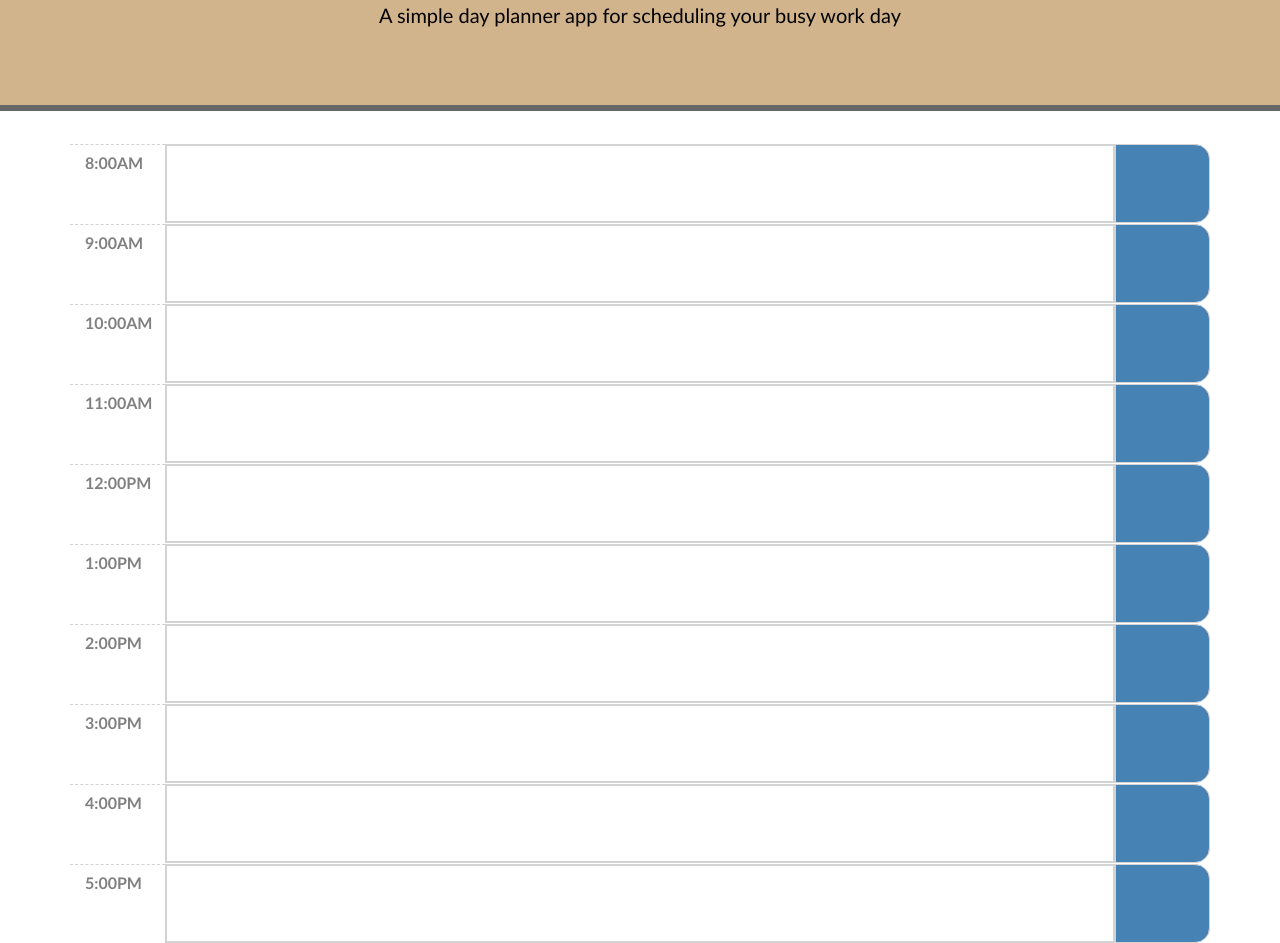
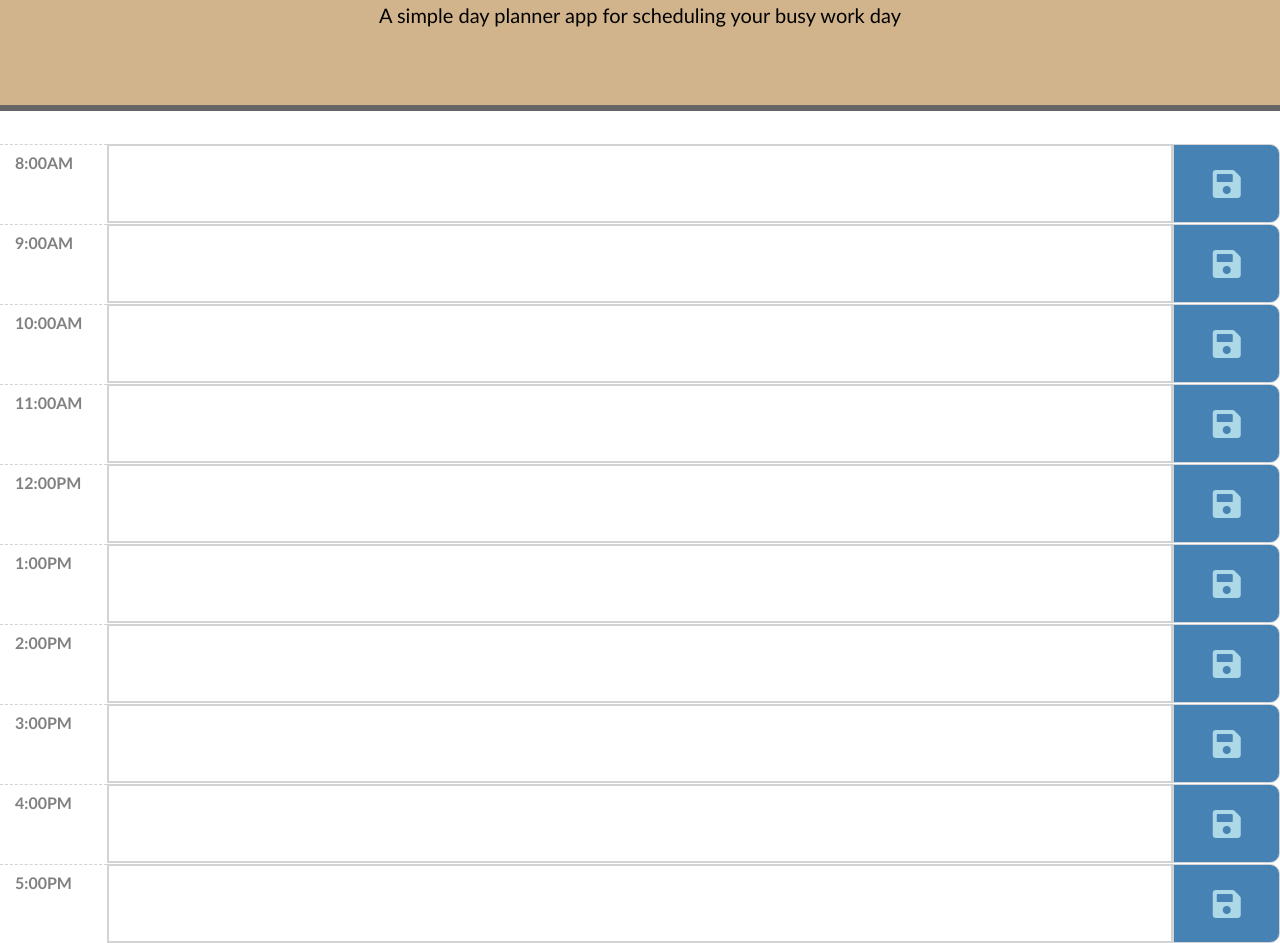
Before and after one commit to Michael-Bee/Busy_Day_Scheduler, a plain HTML site: page index.html in a window 1280 px wide. Shown: the part 153-1096 px from the top of the page. Drawn offline with nearby package versions, Linux system fonts and the light colour scheme.

Commit message:
fixed hover state for saved button

```diff
--- a/assets/css/style.css
+++ b/assets/css/style.css
@@ -62,13 +62,15 @@ textarea {
 
 .saveBtn {
   border: 1px solid lightgray;
-  border-top-right-radius: 15px;
-  border-bottom-right-radius: 15px;
+  border-top-right-radius: 10px;
+  border-bottom-right-radius: 10px;
   background-color: #4682B4;
-  color: white;
+  font-size: 2rem;
+  color: lightblue;
+  transition: all 0.3s ease-in-out
 }
 
-.saveBtn i:hover {
-  font-size: 20px;
-  transition: all 0.3s ease-in-out;
+.saveBtn:hover {
+  color: white;
+  background-color: #4663b4;
 }
--- a/index.html
+++ b/index.html
@@ -31,66 +31,66 @@
       <p id="currentDay" class="lead"></p>
     </header>
 
-    <div class="container">
+    <div class="container-fluid">
       <!-- Timeblocks go here -->
       <div id="hour0800" class="row">
         <div class="hour col-1">8:00AM</div>
         <textarea class="description col-10"></textarea>
-        <button class="saveBtn col-1"></button>
+        <button class="saveBtn col-1"><i class="fa fa-save"></i></button>
       </div>
 
       <div id="hour0900" class="row">
         <div class="hour col-1">9:00AM</div>
         <textarea class="description col-10"></textarea>
-        <button class="saveBtn col-1"></button>
+        <button class="saveBtn col-1"><i class="fa fa-save"></i></button>
       </div>
 
       <div id="hour1000" class="row">
         <div class="hour col-1">10:00AM</div>
         <textarea class="description col-10"></textarea>
-        <button class="saveBtn col-1"></button>
+        <button class="saveBtn col-1"><i class="fa fa-save"></i></button>
       </div>
 
       <div id="hour1100" class="row">
         <div class="hour col-1">11:00AM</div>
         <textarea class="description col-10"></textarea>
-        <button class="saveBtn col-1"></button>
+        <button class="saveBtn col-1"><i class="fa fa-save"></i></button>
       </div>
 
       <div id="hour1200" class="row">
         <div class="hour col-1">12:00PM</div>
         <textarea class="description col-10"></textarea>
-        <button class="saveBtn col-1"></button>
+        <button class="saveBtn col-1"><i class="fa fa-save"></i></button>
       </div>
 
       <div id="hour1300" class="row">
         <div class="hour col-1">1:00PM</div>
         <textarea class="description col-10"></textarea>
-        <button class="saveBtn col-1"></button>
+        <button class="saveBtn col-1"><i class="fa fa-save"></i></button>
       </div>
 
       <div id="hour1400" class="row">
         <div class="hour col-1">2:00PM</div>
         <textarea class="description col-10"></textarea>
-        <button class="saveBtn col-1"></button>
+        <button class="saveBtn col-1"><i class="fa fa-save"></i></button>
       </div>
 
       <div id="hour1500" class="row">
         <div class="hour col-1">3:00PM</div>
         <textarea class="description col-10"></textarea>
-        <button class="saveBtn col-1"></button>
+        <button class="saveBtn col-1"><i class="fa fa-save"></i></button>
       </div>
 
       <div id="hour1600" class="row">
         <div class="hour col-1">4:00PM</div>
         <textarea class="description col-10"></textarea>
-        <button class="saveBtn col-1"></button>
+        <button class="saveBtn col-1"><i class="fa fa-save"></i></button>
       </div>
 
       <div id="hour1700" class="row">
         <div class="hour col-1">5:00PM</div>
         <textarea class="description col-10"></textarea>
-        <button class="saveBtn col-1"></button>
+        <button class="saveBtn col-1"><i class="fa fa-save"></i></button>
       </div>
 
     </div>
```
